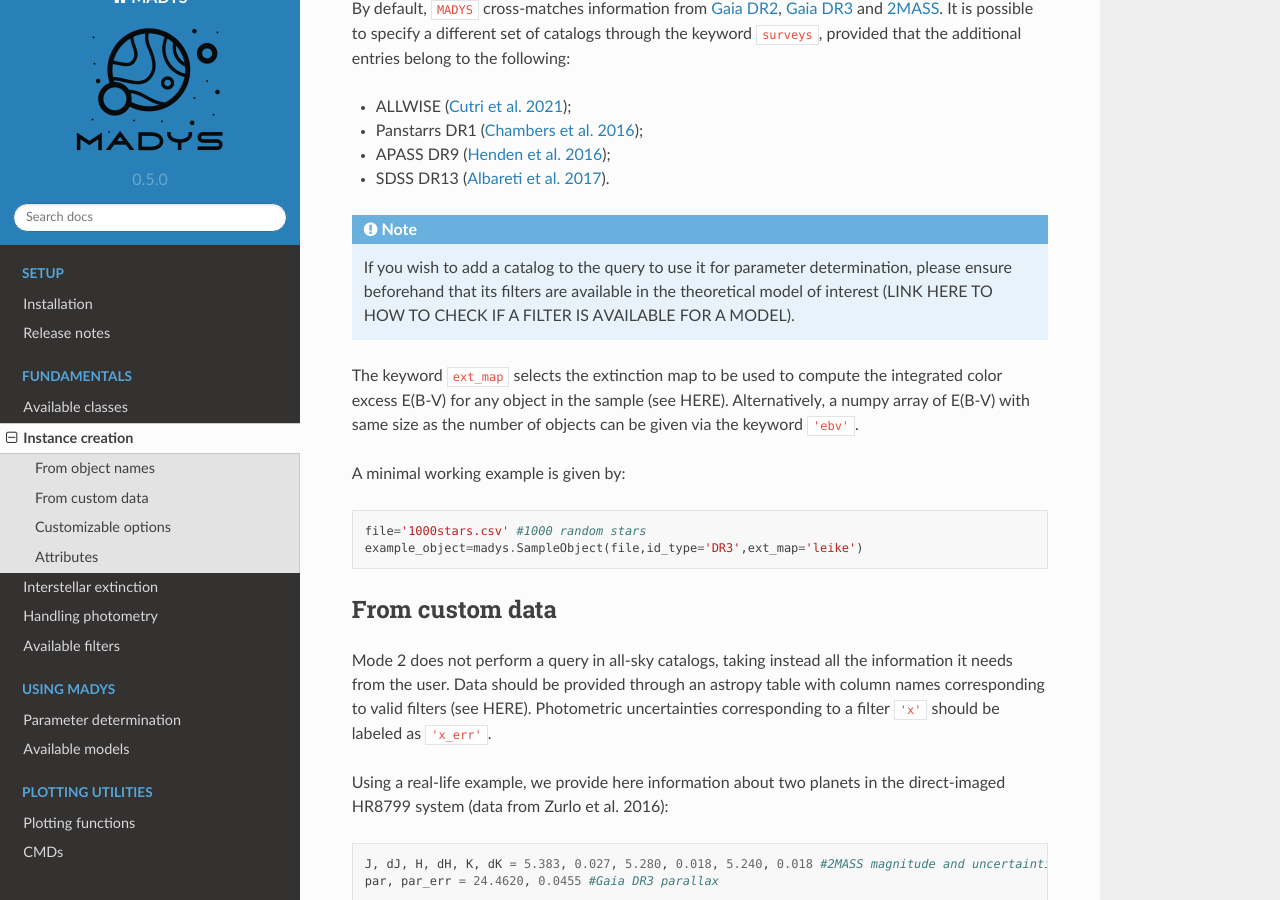
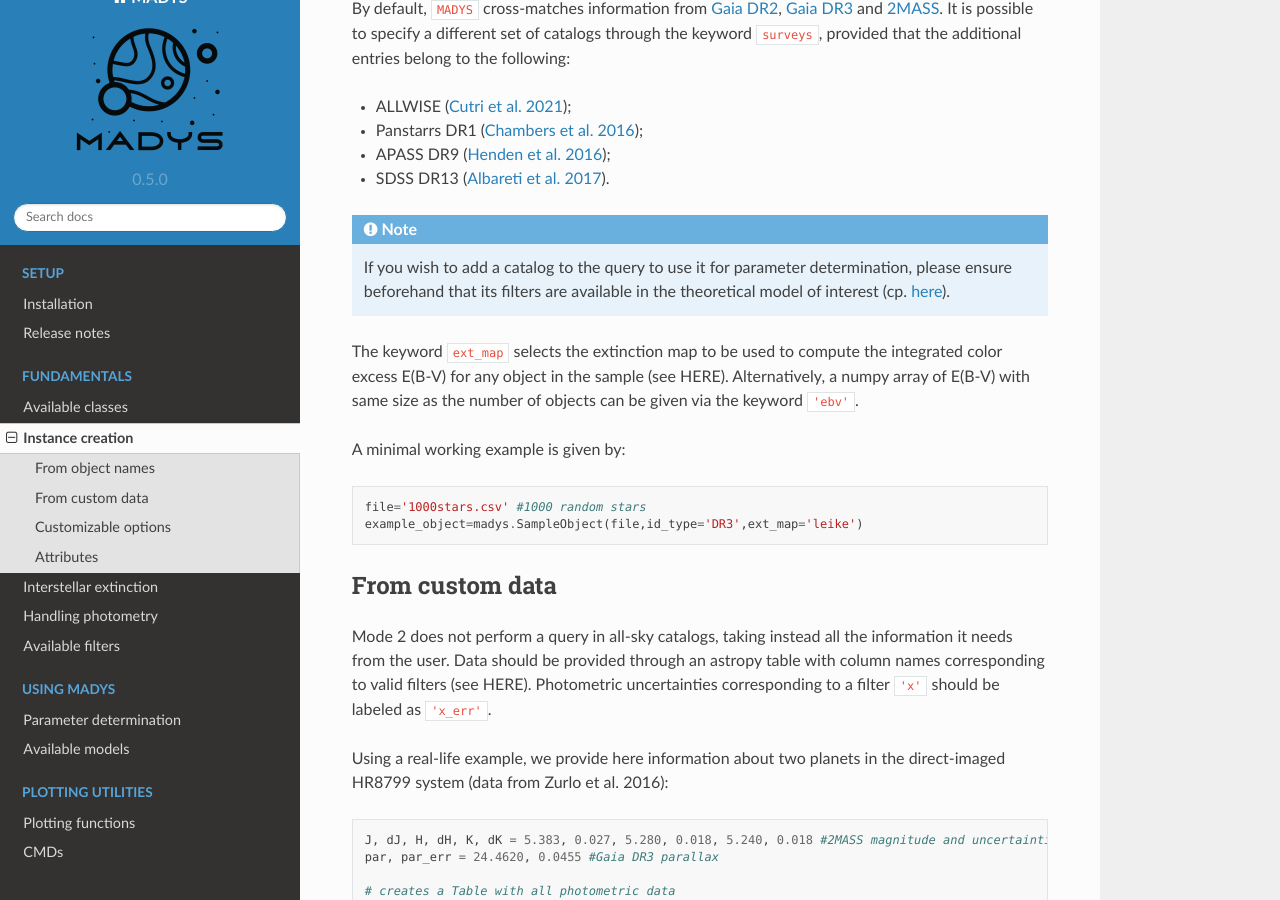
Before and after one commit to vsquicciarini/madys, a Sphinx documentation site: the page built from docs/source/instance_creation.rst, in a window 1280 px wide and 900 px high, scrolled down 682 px. Built offline with Sphinx 7.4.7 and the Read the Docs theme 2.0.0, drawn with Linux system fonts in a browser that asks for light colours.

Commit message:
Update instance_creation.rst

```diff
--- a/docs/source/instance_creation.rst
+++ b/docs/source/instance_creation.rst
@@ -24,7 +24,7 @@
 
 .. note::
 
-   If you wish to add a catalog to the query to use it for parameter determination, please ensure beforehand that its filters are available in the theoretical model of interest (LINK HERE TO HOW TO CHECK IF A FILTER IS AVAILABLE FOR A MODEL).
+   If you wish to add a catalog to the query to use it for parameter determination, please ensure beforehand that its filters are available in the theoretical model of interest (cp. `here <https://madys.readthedocs.io/en/latest/available_filters.html>`_).
 
 The keyword ``ext_map`` selects the extinction map to be used to compute the integrated color excess E(B-V) for any object in the sample (see HERE). Alternatively, a numpy array of E(B-V) with same size as the number of objects can be given via the keyword ``'ebv'``.
 
```
